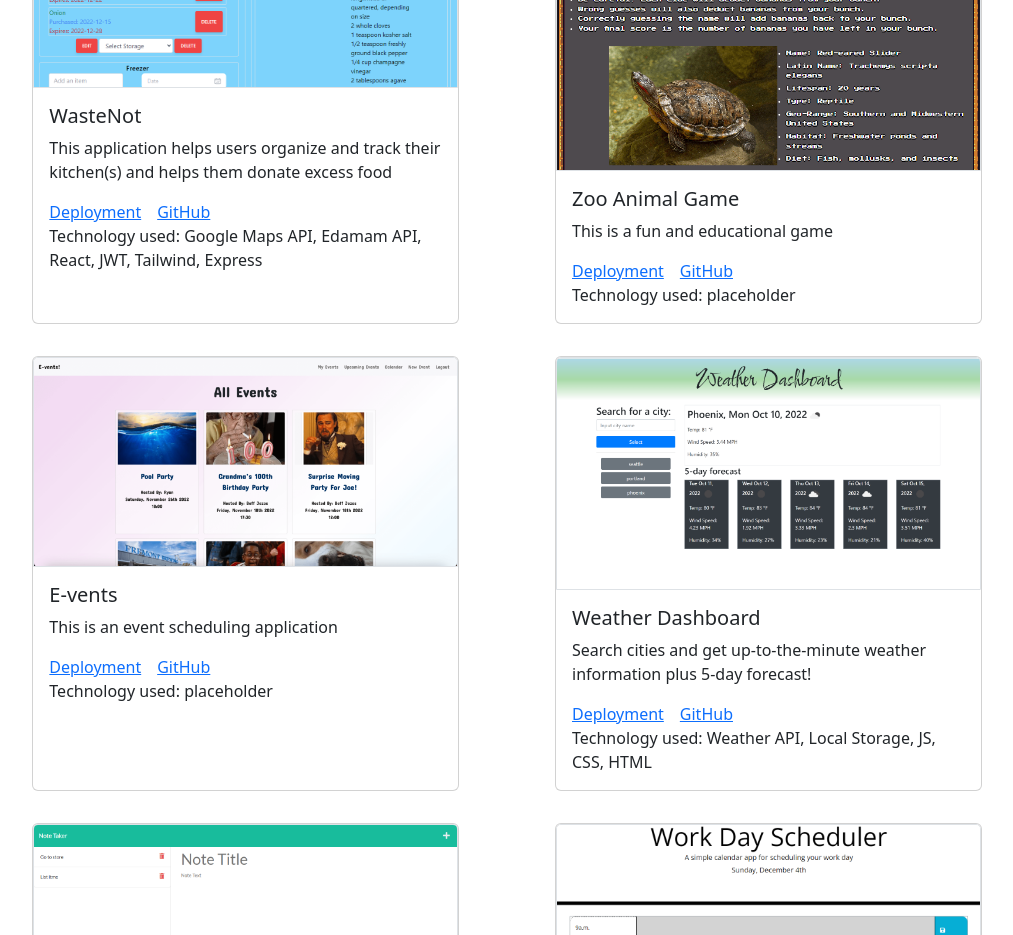
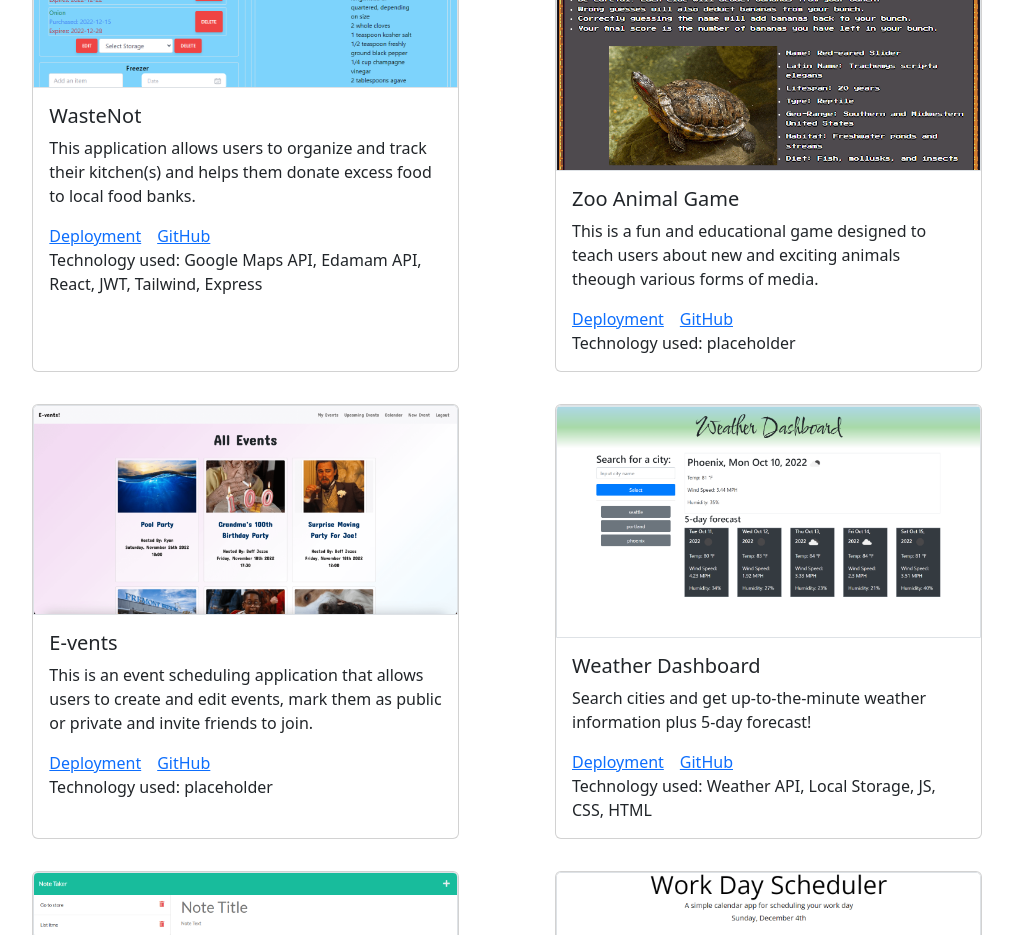
Before and after one commit to NathanAlexander1/NathanAlexanderPortfolio, a React (Create React App) app: page /portfolio in a window 1280 px wide. Shown: the part 380-1315 px from the top of the page, without its empty margins (133-1146 px from the left). Built offline with nearby package versions, Linux system fonts and the light colour scheme.

Commit message:
project description updates

```diff
--- a/src/components/Project.js
+++ b/src/components/Project.js
@@ -13,7 +13,7 @@ function project() {
     {
       image: wastenot,
       projectName: "WasteNot",
-      description: "This application helps users organize and track their kitchen(s) and helps them donate excess food",
+      description: "This application allows users to organize and track their kitchen(s) and helps them donate excess food to local food banks.",
       deploymentLink: "https://wastenotkitchentracker.netlify.app/",
       gitHubLink: "https://github.com/rachlally/feast-front-end",
       techUsed: "Google Maps API, Edamam API, React, JWT, Tailwind, Express",
@@ -21,7 +21,7 @@ function project() {
     {
       image: zooGame,
       projectName: "Zoo Animal Game",
-      description: "This is a fun and educational game",
+      description: "This is a fun and educational game designed to teach users about new and exciting animals theough various forms of media.",
       deploymentLink: "https://felishayumacias.github.io/Zoo-Animal-Game/",
       gitHubLink: "https://github.com/FelishaYuMacias/Zoo-Animal-Game",
       techUsed: "placeholder",
@@ -29,7 +29,7 @@ function project() {
     {
       image: allEvents,
       projectName: "E-vents",
-      description: "This is an event scheduling application",
+      description: "This is an event scheduling application that allows users to create and edit events, mark them as public or private and invite friends to join.",
       deploymentLink: "https://event-planner-bnnr.herokuapp.com/",
       gitHubLink: "https://github.com/24rgraham/event-planner-project",
       techUsed: "placeholder",
```
